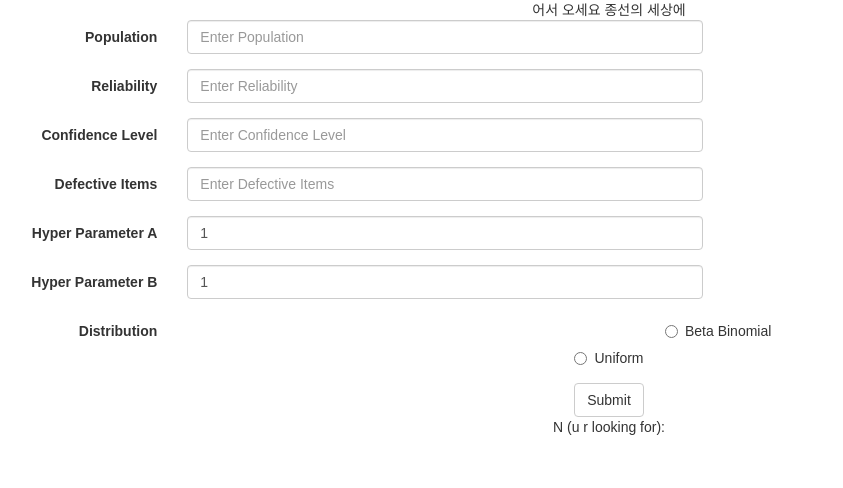
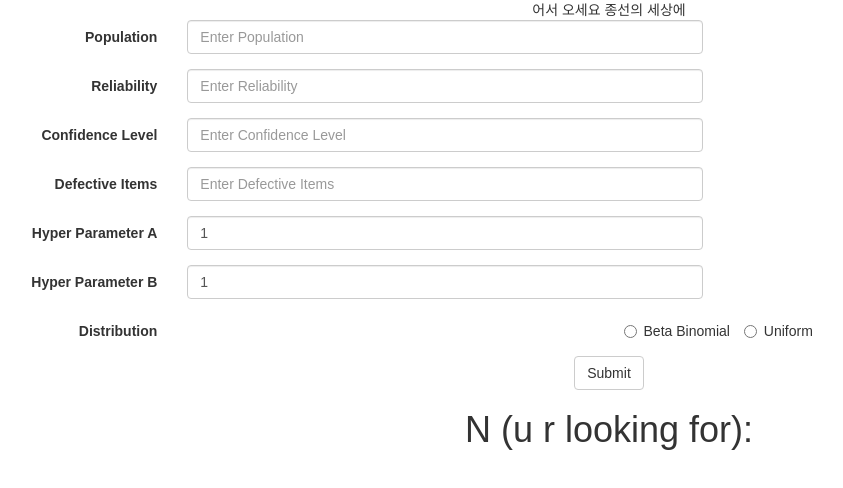
Before and after one commit to SunhoY/jjs-web, a React app: page / in a window 1280 px wide. Shown: the top 488 px of the page, without its empty margins (31-874 px from the left). Built offline with nearby package versions, Linux system fonts and the light colour scheme.

Commit message:
better design

```diff
--- a/src/App.js
+++ b/src/App.js
@@ -1,8 +1,8 @@
-import React, { Component } from 'react';
+import React, {Component} from 'react';
 import {ExperimentalForm} from "./component/experimental-form";
 import './App.css';
 import axios from "axios/index";
-import {Badge} from "react-bootstrap";
+import {Label} from "react-bootstrap";
 
 class App extends Component {
   constructor(props) {
@@ -19,9 +19,9 @@ class App extends Component {
       <div className="App">
         <div>어서 오세요 종선의 세상에</div>
           <ExperimentalForm onFormSubmit={this.onFormSubmit}></ExperimentalForm>
-          <div>
-              N (u r looking for): <Badge>{this.state.foundN}</Badge>
-          </div>
+          <h1>
+              N (u r looking for): <Label>{this.state.foundN}</Label>
+          </h1>
       </div>
     );
   }
--- a/src/component/experimental-form.js
+++ b/src/component/experimental-form.js
@@ -79,8 +79,8 @@ export class ExperimentalForm extends Component {
                     <Col componentClass={ControlLabel} sm={2}>
                         Distribution
                     </Col>
-                    <Radio name="radioGroup" value="BETA_BINOMIAL">Beta Binomial</Radio>
-                    <Radio name="radioGroup" valie="UNIFORM">Uniform</Radio>
+                    <Radio name="radioGroup" value="BETA_BINOMIAL" inline>Beta Binomial</Radio>{ ' ' }
+                    <Radio name="radioGroup" valie="UNIFORM" inline>Uniform</Radio>
                 </FormGroup>
                 <Button onClick={this.onSubmit}>Submit</Button>
 
```
